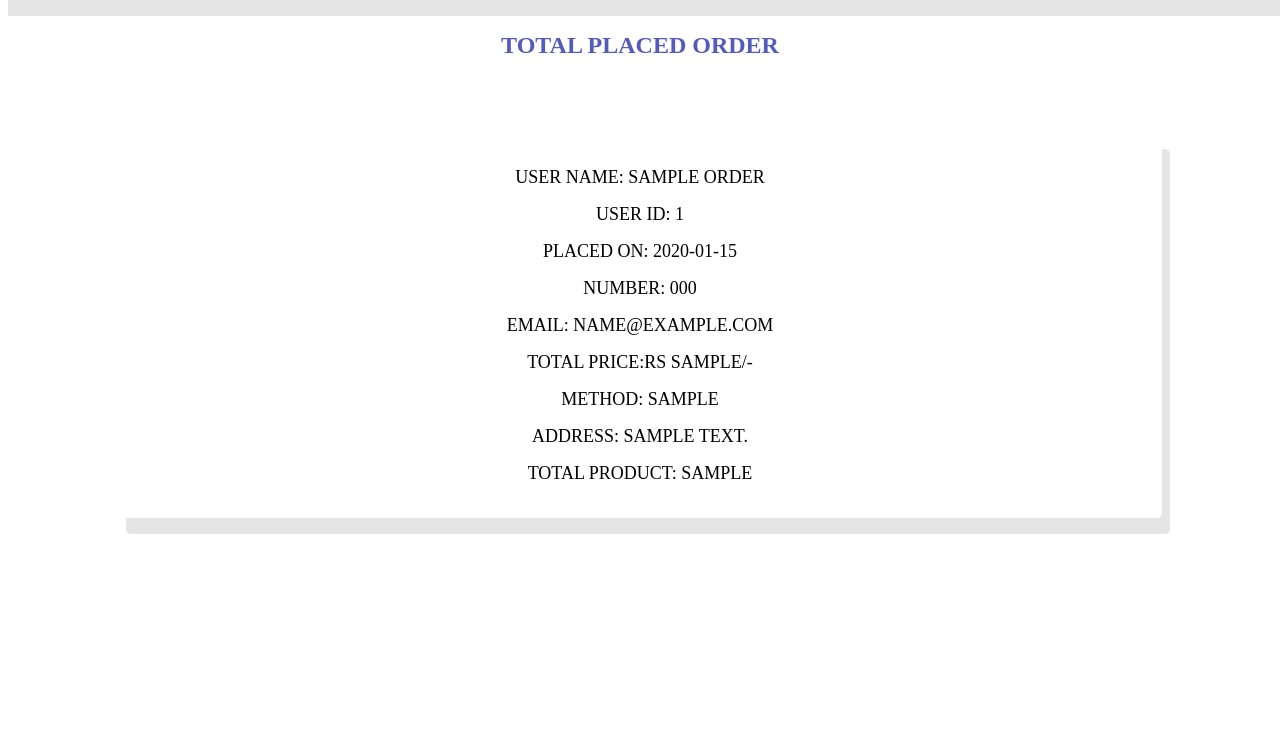
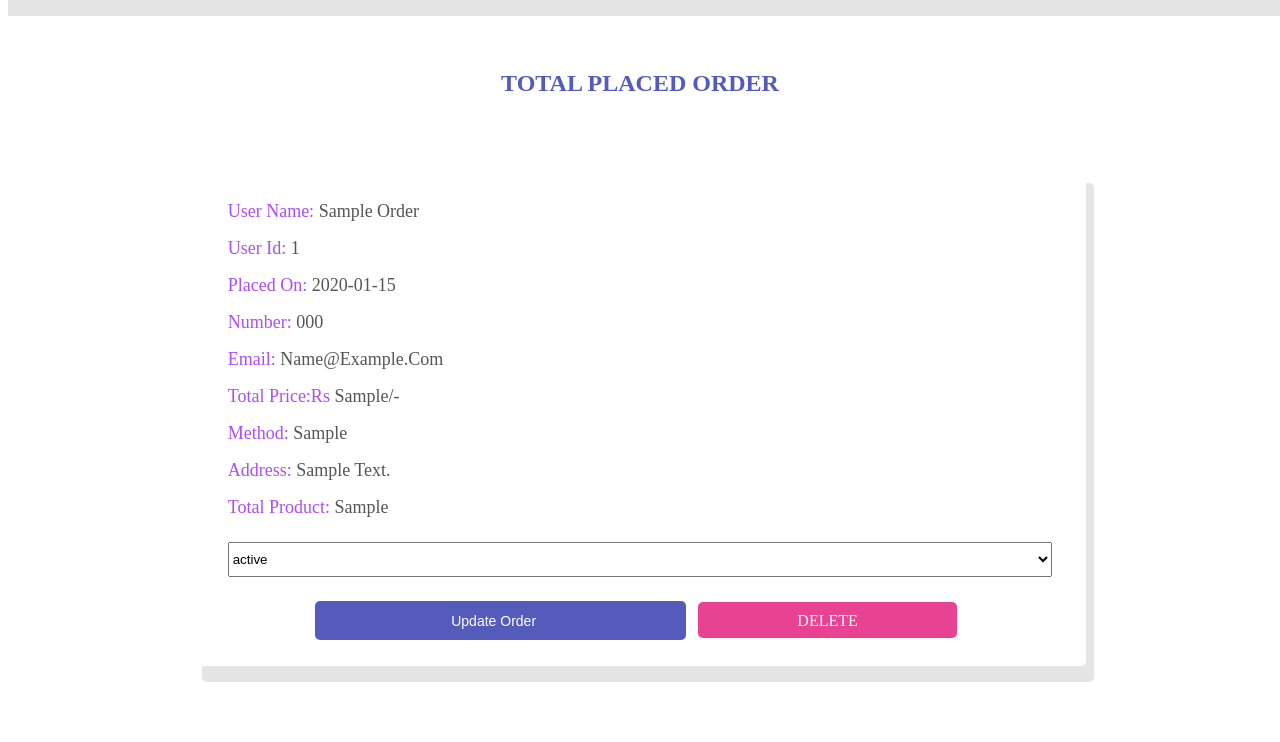
Before and after one commit to imlakmali/Lucky_petal_paradise, a PHP site: page /admin_orders.php in a window 1280 px wide. Shown: the part 59-801 px from the top of the page. Before the commit the page ends 593 px from the top, so only its background shows below. Run offline with PHP 8.4, Linux system fonts and the light colour scheme; a user stored in the database is signed in; tables that the repository leaves empty hold one stand-in row (values such as "Sample post").

Commit message:
order page is complete

```diff
--- a/admin_header.php
+++ b/admin_header.php
@@ -17,7 +17,7 @@
 
                 <a href="admin.php">Home</a>
                 <a href="admin_product.php">Products</a>
-                <a href="admin_order.php">Orders</a>
+                <a href="admin_orders.php">Orders</a>
                 <a href="admin_user.php">Users</a>
                 <a href="admin_message.php">Message</a>
 
--- a/admin_orders.php
+++ b/admin_orders.php
@@ -12,6 +12,29 @@ if (isset($_POST['logout'])) {
     header('location:login.php');
     exit();
 }
+/*-------------deleting order detail from database------------*/
+if (isset($_GET['delete'])) {
+    $delete_id = $_GET['delete'];
+
+        mysqli_query($conn, "DELETE FROM `orders` WHERE id = '$delete_id' ")
+            or die('Query failed to delete wishlist items related to the product');
+
+        header('location:admin_orders.php');
+
+
+}
+/*-------------update order detail ------------*/
+if(isset($_POST['update_order'])){
+    $order_id = $_POST['order_id'];
+    $update_payment = $_POST['update_payment'];
+
+    mysqli_query($conn,"UPDATE `orders` SET payment_status = '$update_payment' WHERE id='$order_id' ")
+        or die('query failed');
+        $message[]='payment ststus update successfully';
+
+}
+
+
 ?>
 
 
@@ -60,6 +83,19 @@ if (isset($_POST['logout'])) {
                         <p>method: <span><?php echo $fetch_orders['method']; ?></span></p>
                         <p>address: <span><?php echo $fetch_orders['address']; ?></span></p>
                         <p>total product: <span><?php echo $fetch_orders['total_product']; ?></span></p>
+
+                        <form method="post">
+                            <input type="hidden" name="order_id" value="<?php echo $fetch_orders['id']; ?>">
+                            <select name="update_payment">
+                                <option disabled selected><?php echo $fetch_orders['payment_status'];?></option>
+                                <option value="pending">pending</option>
+                                <option value="completed">completed</option>
+                            </select>
+                            <input type="submit" name="update_order" value="update order" class="btn">
+                            <a href="admin_orders.php?delete=<?php echo $fetch_orders['id']; ?>" class="delete"
+                            onclick="return confirm('delete this')">delete</a>
+
+                        </form>
                     </div>
             <?php
                 }
--- a/style.css
+++ b/style.css
@@ -280,6 +280,44 @@ header {
 .update-container form img{
   width: 60%;
 }
+/* ----------order container------------- */
+.order-container{
+  padding: 3% 7%;
+}
+.order-container .box-container{
+  grid-template-columns: repeat(auto-fit, minmax(20rem,1fr));
+  justify-content: center;
+  align-items: flex-start;
+}
+.order-container .box{
+  text-align: left;
+  padding: 1rem 2rem;
+}
+.order-container .box p{
+  margin-bottom: .5rem;
+  text-transform: capitalize;
+  color: #aa4ff3;
+}
+.order-container .box span{
+  color: #555;
+}
+.order-container form{
+  text-align: center;
+}
+.order-container form select{
+  width: 100%;
+  margin:1rem 0;
+  padding: .5rem 0;
+  cursor: pointer;
+}
+.order-container form input{
+  box-shadow: none;
+  width: 45%;
+  text-transform: capitalize;
+}
+.box-container .delete{
+  padding: .6rem  12%;
+}
 
 
 
```
Also changed, not shown: admin_product.php (+26 -1 lines).
